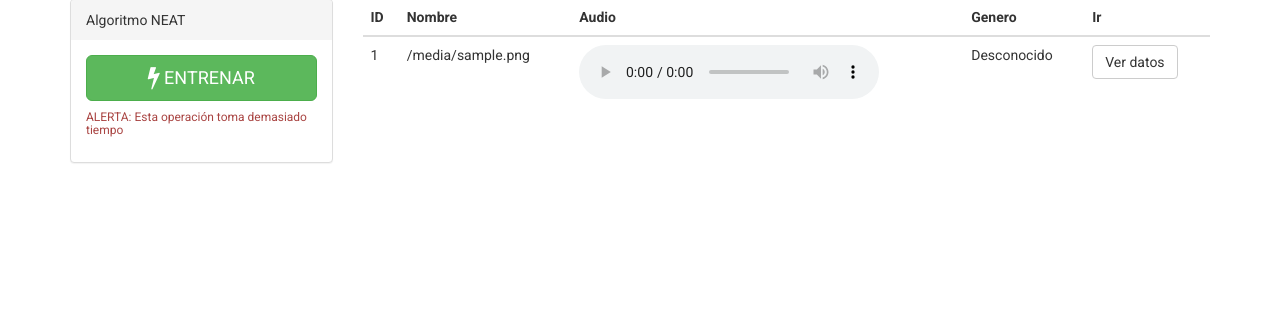
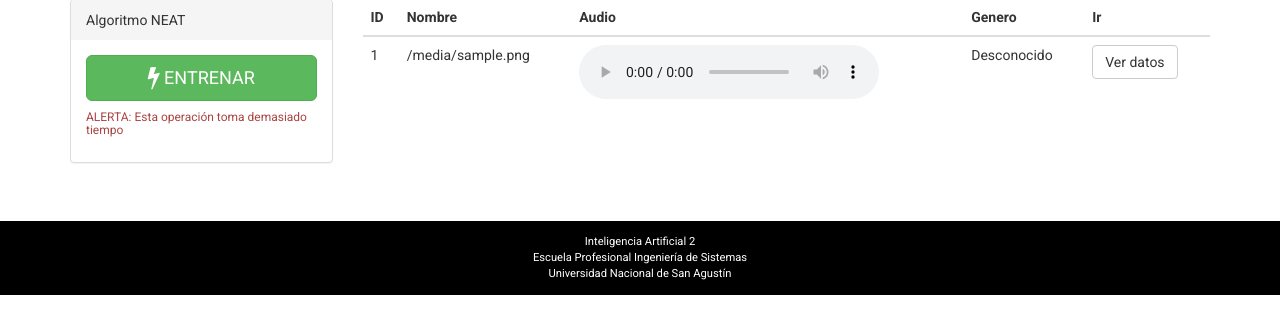
Before and after one commit to yg-apaza/clasificador-musica-servidor, a Flask app: template app/templates/lista.html in a window 1280 px wide. Shown: the part 216-550 px from the top of the page. Run offline with Flask 2, Linux system fonts and the light colour scheme; the template is opened without the code that fills it: most values are stand-ins (such as "Sample title", 1, 10 or a date in 2020); parts of the project's set-up code (start-up, migrations or seed data) failed here and were passed over; some libraries are stand-ins or nearby versions.

Commit message:
Fix style, skeleton

```diff
--- a/app/static/style.css
+++ b/app/static/style.css
@@ -34,7 +34,19 @@ h1, h2, h3, h4, h5, h6, p, table, a, div {
     margin-bottom: 2%;
 }
 
-.container
+.footer
 {
-    margin-bottom: 5%
+  background-color: black;
+  padding-top: 1%;
+  padding-bottom: 1%;
+  margin-top: 3%;
 }
+
+.footer p
+{
+    font-size: 80%;
+    margin-top: 0em;
+    margin-bottom: 0em;
+    text-align: center;
+    color: white;
+}
--- a/app/templates/cancion.html
+++ b/app/templates/cancion.html
@@ -5,7 +5,7 @@
         <div class="cardsong">
             <h3>{{song['filename']}}</h3>
             <audio controls>
-                <source src="/static/media/{{song['filename']}}" type="audio/wav">Tu navegador no soporta elementos de audio
+                <source src="/media/{{song['filename']}}" type="audio/wav">Tu navegador no soporta elementos de audio
             </audio>
 
             <p>Genero:
--- a/app/templates/lista.html
+++ b/app/templates/lista.html
@@ -42,7 +42,7 @@
                         <td>{{ song['filename'] }}</td>
                         <td>
                             <audio controls>
-                                <source src="/static/media/{{song['filename']}}" type="audio/wav">Tu navegador no soporta elementos de audio
+                                <source src="/media/{{song['filename']}}" type="audio/wav">Tu navegador no soporta elementos de audio
                             </audio>
                         </td>
                         <td>
--- a/app/templates/skeleton.html
+++ b/app/templates/skeleton.html
@@ -32,5 +32,12 @@
     <div class="container">
         {% block contenido %}{% endblock %}
     </div>
+    <div class="footer col-md-12">
+        <div class="row">
+            <p>Inteligencia Artificial 2</p>
+            <p>Escuela Profesional Ingeniería de Sistemas</p>
+            <p>Universidad Nacional de San Agustín</p>
+        </div>
+    </div>
 </body>
 </html>
```
